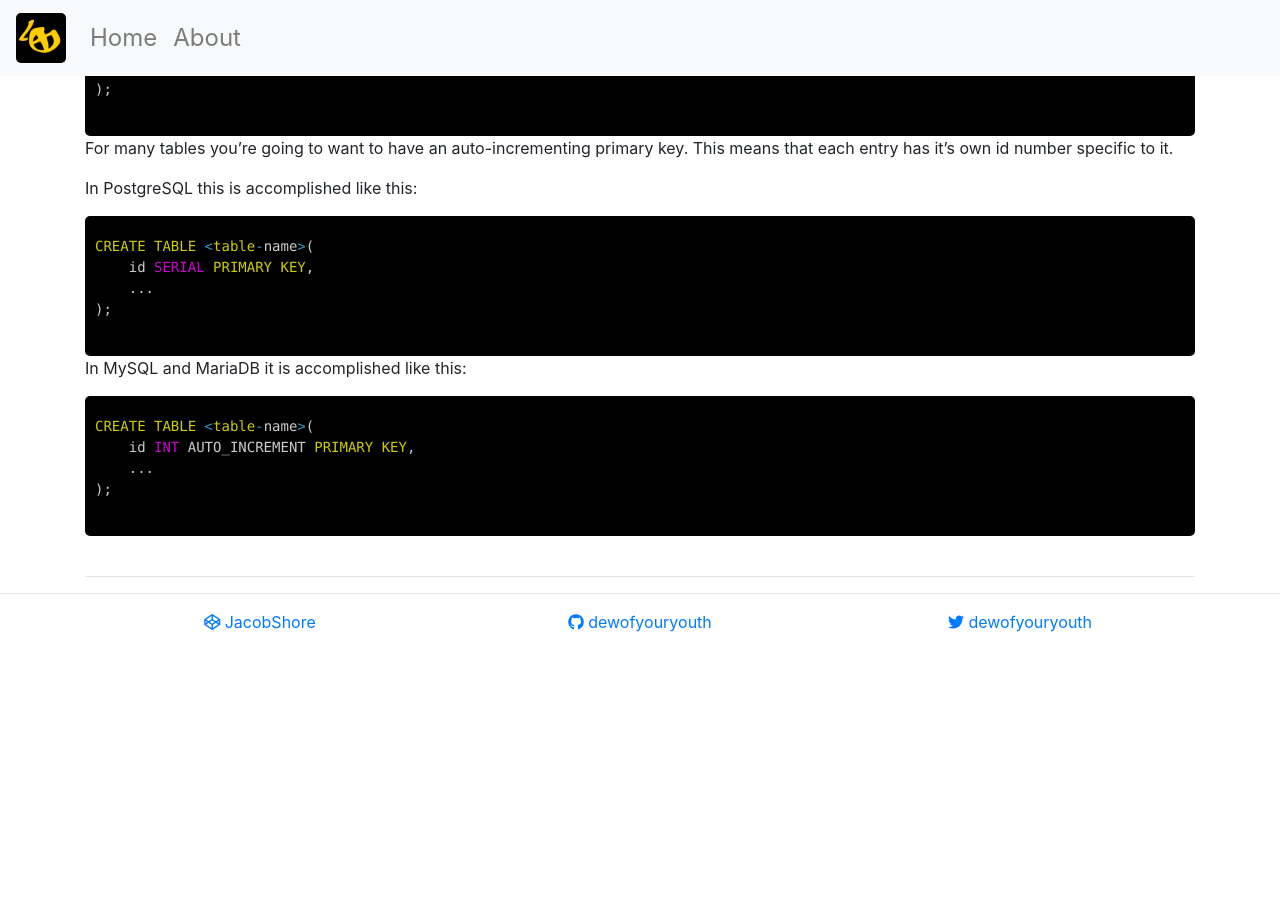
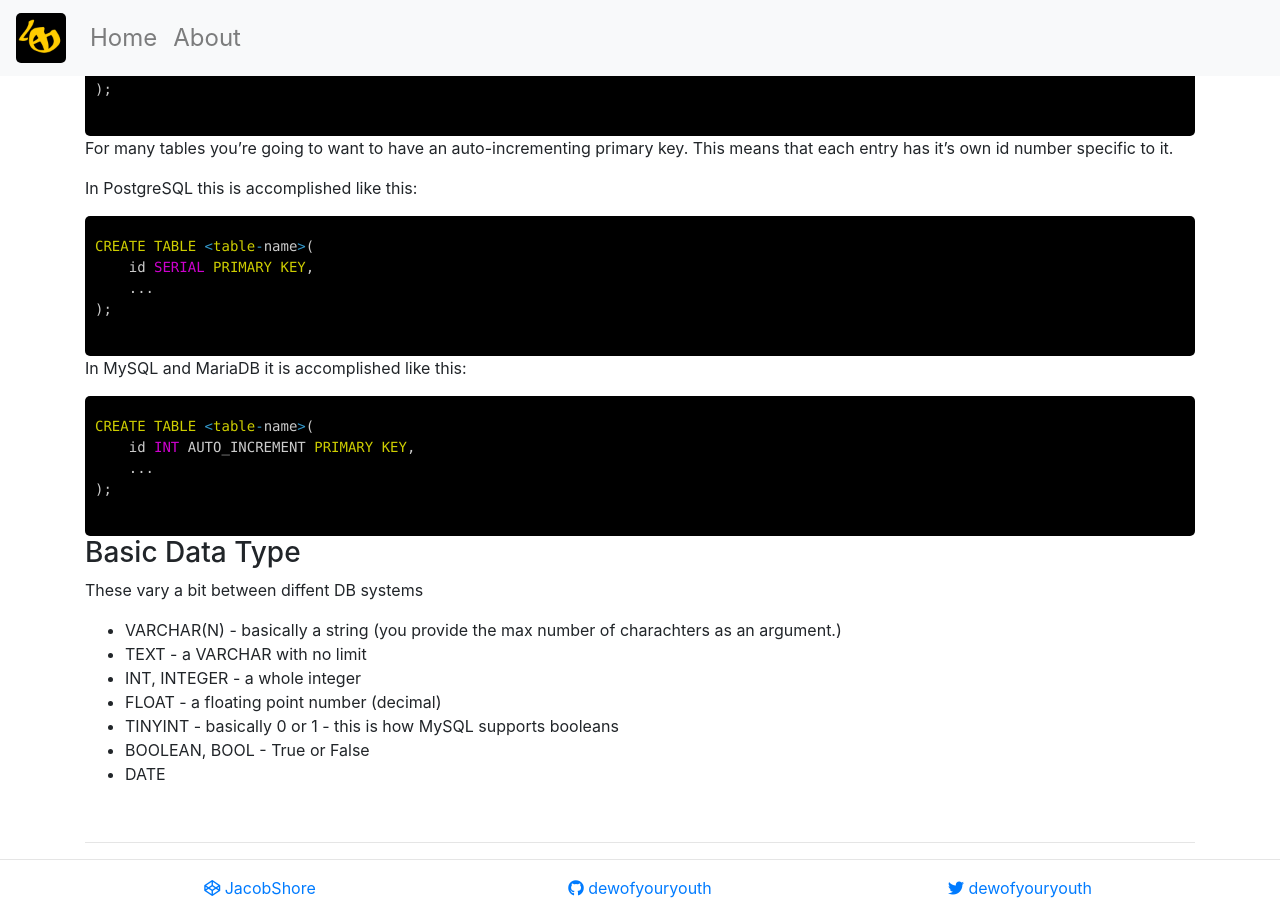
Before and after one commit to DewofyourYouth/DewofyourYouth.github.io, a Jekyll site: the page built from _posts/2019-05-29-basis -sql-cheatsheet.md, in a window 1280 px wide and 900 px high, scrolled down 842 px. Built offline with Jekyll 4.4.1, drawn with Linux system fonts in a browser that asks for light colours; nearby versions of some CDN libraries; comment, search, counter and statistics services are not loaded; before the commit the page ends 1476 px from its top, so only the background shows below that.

Commit message:
data types

````diff
--- a/_posts/2019-05-29-basis -sql-cheatsheet.md
+++ b/_posts/2019-05-29-basis -sql-cheatsheet.md
@@ -62,3 +62,15 @@ CREATE TABLE <table-name>(
     ...
 );
 ```
+
+### Basic Data Type
+
+These vary a bit between diffent DB systems
+
+- VARCHAR(N) - basically a string (you provide the max number of charachters as an argument.)
+- TEXT - a VARCHAR with no limit
+- INT, INTEGER - a whole integer
+- FLOAT - a floating point number (decimal)
+- TINYINT - basically 0 or 1 - this is how MySQL supports booleans
+- BOOLEAN, BOOL - True or False
+- DATE
````
